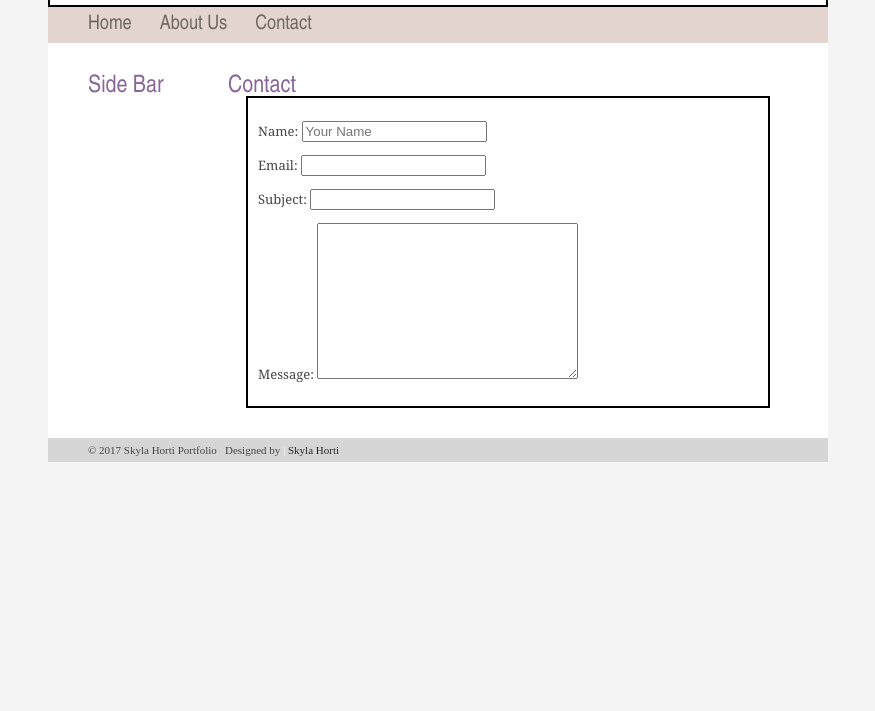
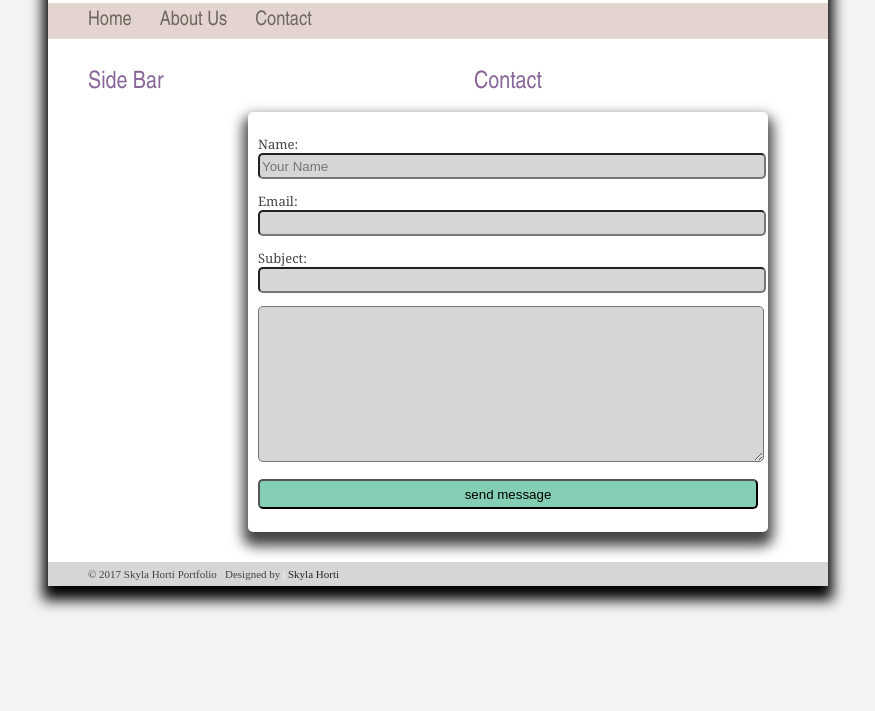
Before and after one commit to skywalker2020/website, a plain HTML site: page contact.html in a window 1280 px wide. Shown: the part 89-800 px from the top of the page, without its empty margins (202-1077 px from the left). Drawn offline with Linux system fonts and the light colour scheme.

Commit message:
finished file

```diff
--- a/contact.html
+++ b/contact.html
@@ -24,7 +24,7 @@
       <h1>Side Bar</h1>
     </aside>
     <article class="main">
-      <h1>Contact</h1>
+      <h1 class="page-heading">Contact</h1>
       <div id="form">
         <form action="process.php">
           <p>
@@ -44,10 +44,11 @@
           <p>
 
 
-          <label for="name">Message:</label>
-          <textarea name="message" id="" cols="30" rows="10">
-
-          </textarea>
+          <label for="name"></label>
+          <textarea id="message" name="message" id="" cols="30" rows="10"></textarea>
+        </p>
+        <p>
+          <input id="submit" type="submit" name="submit" value="send message">
         </p>
         </form>
       </div>
--- a/css/style.css
+++ b/css/style.css
@@ -9,15 +9,20 @@ body {
   color: #444;
 }
 
+.page-heading {
+  text-align: center;
+  margin-bottom: 20px;
+}
+
 .container {
   width: 780px;
   margin: 0 auto;
   background: #FFF;
+  box-shadow: 0px 9px 13px 5px;
 }
 
 .header {
   padding: 45px 0 20px 40px;
-  border: 2px solid black;
 }
 
 .menu {
@@ -114,7 +119,30 @@ footer a {
 /***********contact page*********/
 #contact #form {
   width: 500px;
-  border: 2px solid black;
   padding: 10px 10px 10px 10px;
   margin: 0 auto;
+  box-shadow: 0px 9px 13px 5px;
+  border-radius: 5px;
 }
+
+#contact .page-heading{
+  text-align: center;
+}
+
+#contact #form input {
+    width: 100%;
+    border-radius: 5px;
+    height: 20px;
+    background: #d6d6d6;
+}
+
+#contact #form #message {
+  width: 100%;
+  border-radius: 5px;
+  background: #d6d6d6;
+}
+
+#contact #form #submit {
+  height: 30px;
+  background: #84ceb4;
+}
```
